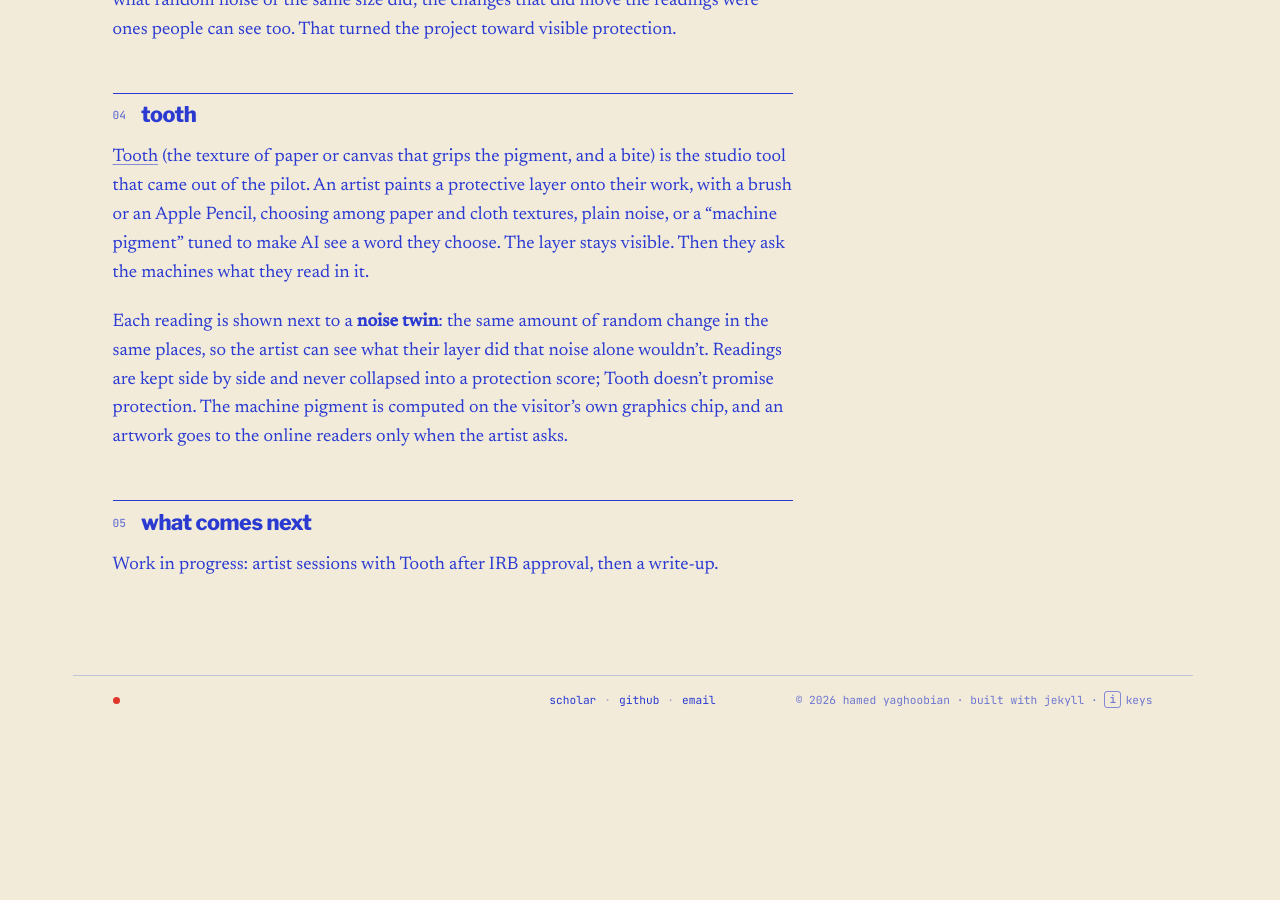
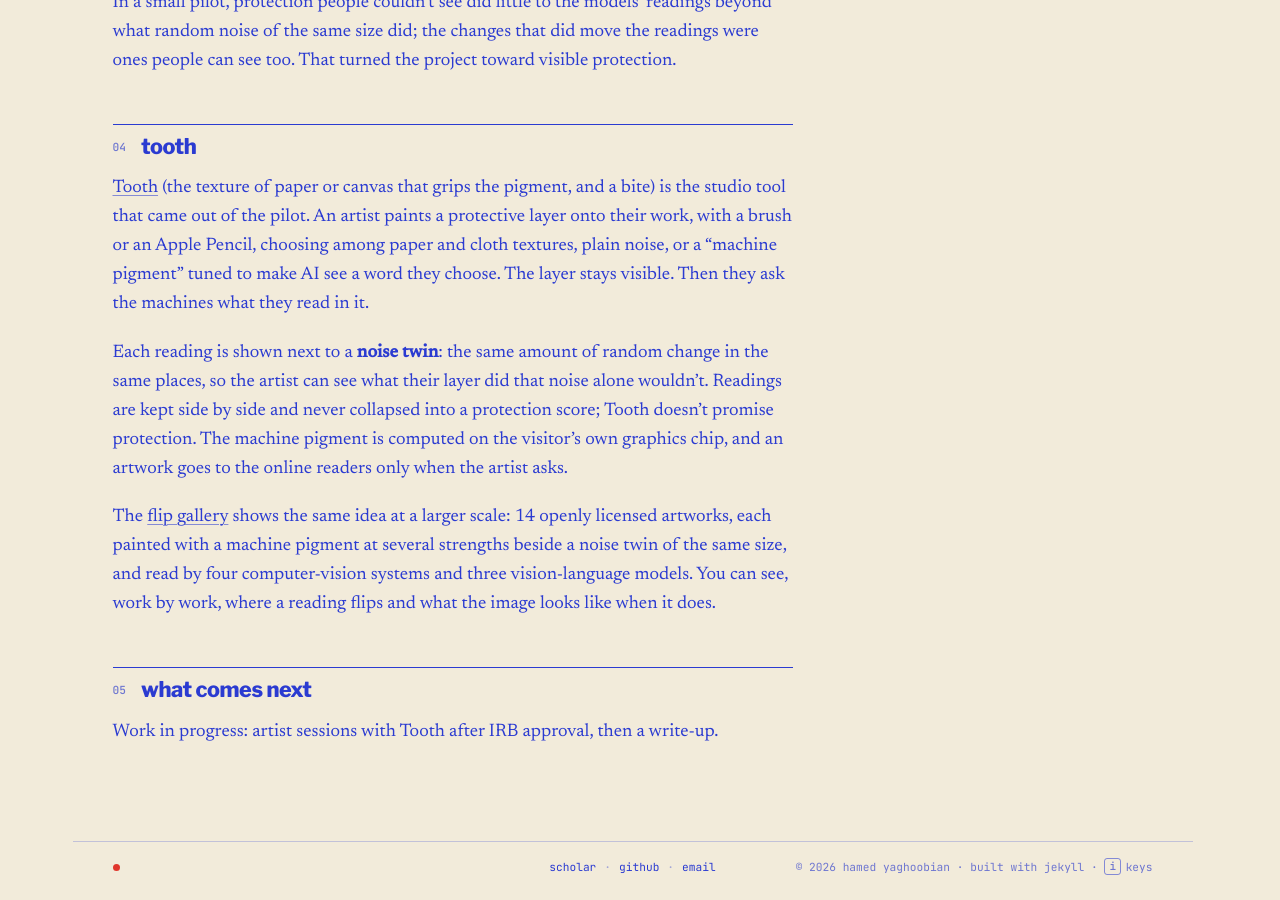
Before and after one commit to hamedyaghoobian/hamedyaghoobian.github.io, a Jekyll site: the page built from projects/tooth.md, in a window 1280 px wide and 900 px high, scrolled down 1861 px. Built offline with Jekyll 4.4.1, drawn with Linux system fonts in a browser that asks for light colours; before the commit the page ends 2595 px from its top, so only the background shows below that; some of the changed text lies outside the part shown.

Commit message:
Tooth project: link the flip gallery

```diff
--- a/projects/tooth.md
+++ b/projects/tooth.md
@@ -25,6 +25,7 @@ list_title: " "
   <dt>online readers</dt><dd>Claude Haiku 5.5 · TypeSafe Jev</dd>
   <dt>tools tested</dt><dd>Nightshade · Glaze (anti-AI-training)</dd>
   <dt>studio tool</dt><dd><a href="https://tooth-studio.web.app">Tooth</a> · research prototype</dd>
+  <dt>gallery</dt><dd><a href="https://tooth-studio.web.app/gallery/">flip gallery</a> · 14 artworks, read by machines at rising strengths</dd>
 </dl>
 </div>
 
@@ -59,6 +60,8 @@ In a small pilot, protection people couldn't see did little to the models' readi
 
 Each reading is shown next to a **noise twin**: the same amount of random change in the same places, so the artist can see what their layer did that noise alone wouldn't. Readings are kept side by side and never collapsed into a protection score; Tooth doesn't promise protection. The machine pigment is computed on the visitor's own graphics chip, and an artwork goes to the online readers only when the artist asks.
 
+The [flip gallery](https://tooth-studio.web.app/gallery/) shows the same idea at a larger scale: 14 openly licensed artworks, each painted with a machine pigment at several strengths beside a noise twin of the same size, and read by four computer-vision systems and three vision-language models. You can see, work by work, where a reading flips and what the image looks like when it does.
+
 ## What comes next
 
 Work in progress: artist sessions with Tooth after IRB approval, then a write-up.
```
